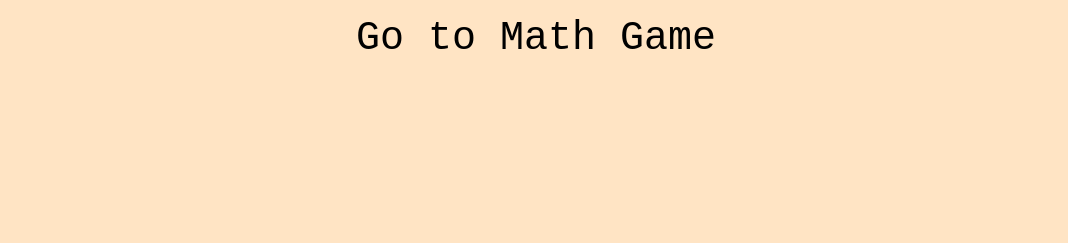
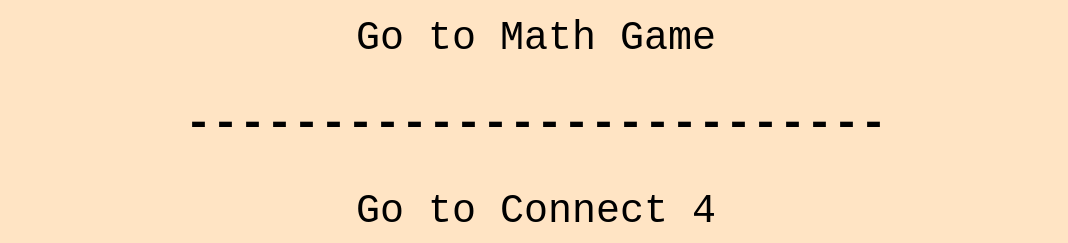
Before and after one commit to ShovalEinat/shovaleinat.github.io, a plain HTML site: page index.html in a window 1280 px wide. Shown: the part 618-861 px from the top of the page, without its empty margins (104-1172 px from the left). Before the commit the page ends 800 px from the top, so only its background shows below. Drawn offline with Linux system fonts and the light colour scheme.

Commit message:
Update index.html

```diff
--- a/index.html
+++ b/index.html
@@ -35,6 +35,14 @@
         </button>
     </div>
 
+    <h2>--------------------------</h2>
+
+    <div>
+        <button onclick="location.href='https://shovaleinat.github.io/Connect-4'" class="links">
+            Go to Connect 4
+        </button>
+    </div>
+
     </div>
 </body>
 </html>
```
